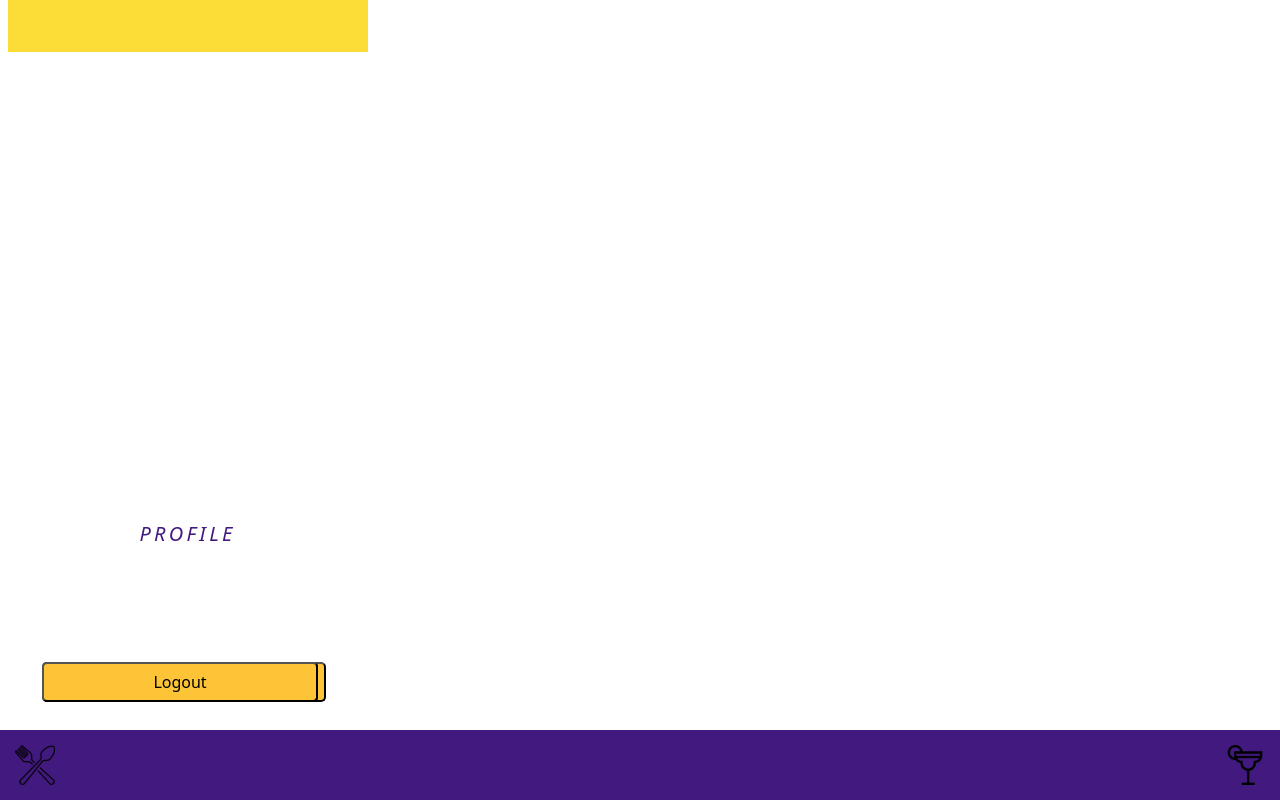
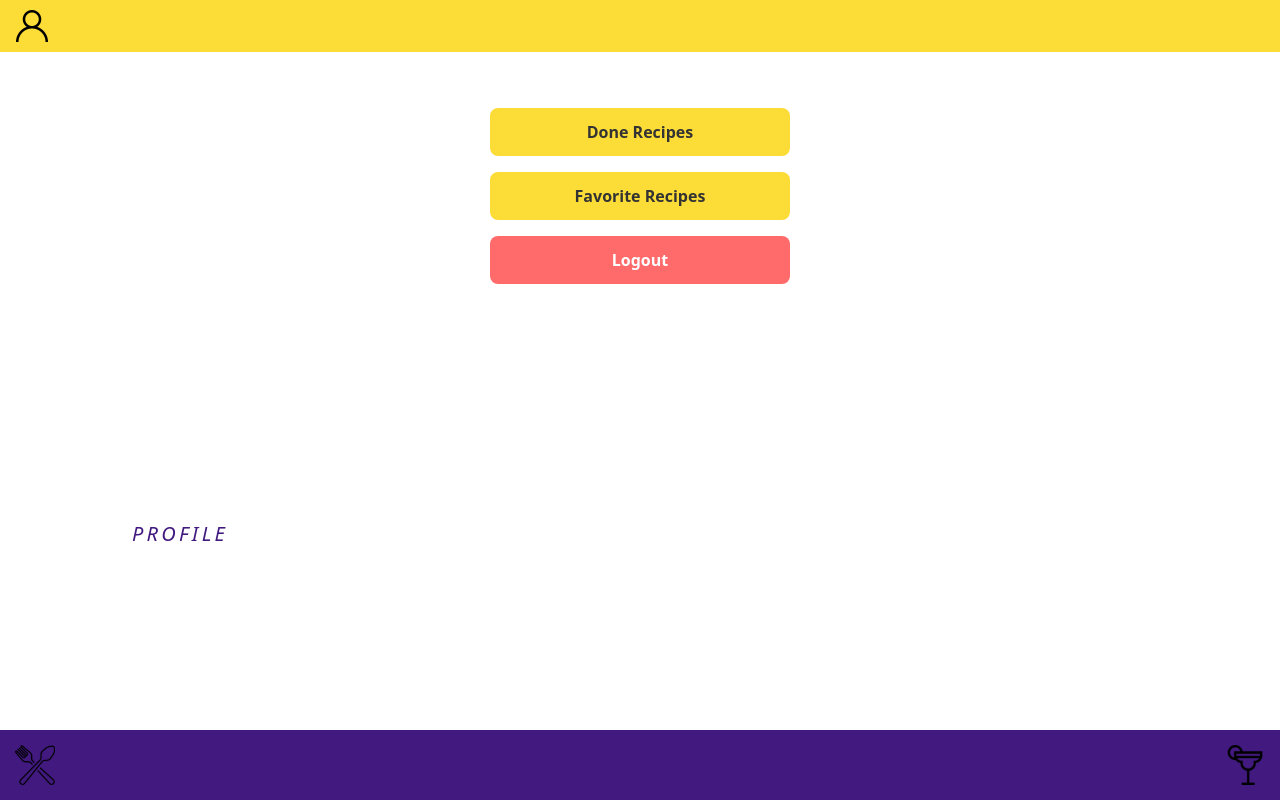
Before and after one commit to SamuelRocha91/ProjectRecipesApp, a React (Create React App) app: page /profile in a window 1280 px wide. Built offline with nearby package versions, Linux system fonts and the light colour scheme.

Commit message:
feat: ajusra css da página de perfil

```diff
--- a/src/components/Header.jsx
+++ b/src/components/Header.jsx
@@ -21,17 +21,9 @@ function Header({ title, enableSearchIcon = true }) {
 
   return (
     <header>
-      <h1 data-testid="page-title">{ title }</h1>
-      <Link to="/profile">
-        <button
-          type="button"
-        >
-          <img
-            data-testid="profile-top-btn"
-            src={ profileIcon }
-            alt="profile-icon"
-          />
-        </button>
+      <h1>{ title }</h1>
+      <Link className="btn-header" to="/profile">
+        <img src={ profileIcon } alt="  ´icone de perfil" />
       </Link>
 
       { searchIcon
@@ -40,7 +32,6 @@ function Header({ title, enableSearchIcon = true }) {
             <img
               src={ searchImg }
               alt="search-icon"
-              data-testid="search-top-btn"
             />
           </button>
         )}
--- a/src/components/header.css
+++ b/src/components/header.css
@@ -1,8 +1,47 @@
 header {
   background: #fcdc36;
   height: 52px;
-  left: 7.5px;
   position: absolute;
-  top: 0px;
-  width: 360px;
+  top: 0;
+  width: 100vw;
+  display: flex;
+  align-items: center;
+  justify-content: space-between;
+  padding: 0 16px;
+  box-sizing: border-box;
 }
+
+h1 {
+  font-size: 18px;
+  color: #333;
+  margin: 0;
+  padding: 0;
+  font-weight: bold;
+}
+
+.btn-header {
+  display: flex;
+  align-items: center;
+}
+
+.btn-header button {
+  background: none;
+  border: none;
+  padding: 0;
+}
+
+.btn-header img {
+  width: 32px;
+  height: 32px;
+}
+
+button {
+  background: none;
+  border: none;
+  cursor: pointer;
+}
+
+button img {
+  width: 24px;
+  height: 24px;
+}
--- /dev/null
+++ b/src/pages/Profile.css
@@ -0,0 +1,65 @@
+.main-profile {
+  align-items: center;
+  box-sizing: border-box;
+  display: flex;
+  flex-direction: column;
+  margin-top: 52px;
+  padding: 16px;
+}
+
+.profile-p {
+  color: #333;
+  font-size: 18px;
+  margin: 16px 0;
+}
+
+.a-react {
+  background-color: #fcdc36;
+  border-radius: 8px;
+  color: #333;
+  display: block;
+  font-size: 16px;
+  font-weight: 700;
+  margin: 8px 0;
+  max-width: 300px;
+  padding: 12px;
+  text-align: center;
+  text-decoration: none;
+  transition: background-color 0.3s ease, transform 0.2s ease;
+  width: 100%;
+}
+
+.a-react:hover {
+  background-color: #ffdd44;
+  transform: scale(1.05);
+}
+
+.a-react:active {
+  transform: scale(0.98);
+}
+
+.a-react:last-of-type {
+  background-color: #ff6b6b;
+  color: white;
+}
+
+.a-react:last-of-type:hover {
+  background-color: #ff7f7f;
+}
+
+
+@media ( max-width : 480px ) {
+
+  .main-profile {
+    padding: 12px;
+  }
+
+  p {
+    font-size: 16px;
+  }
+
+  .a-react {
+    font-size: 14px;
+    padding: 10px;
+  }
+}
--- a/src/pages/Profile.js
+++ b/src/pages/Profile.js
@@ -2,6 +2,7 @@ import React, { useState, useEffect } from 'react';
 import { Link } from 'react-router-dom';
 import Header from '../components/Header';
 import Footer from '../components/Footer';
+import './Profile.css';
 
 function Profile() {
   const [user, setUser] = useState({ user: '', email: '' });
@@ -11,38 +12,31 @@ function Profile() {
     setUser(userStorage);
   }, []);
 
-  const logout = () => { localStorage.clear(); };
+  const logout = () => localStorage.clear();
+  useEffect(() => {
+    console.log('Componente montado');
+
+    // Função de limpeza (executada ao desmontar o componente)
+    return () => {
+      logout();
+    };
+  }, []);
+
   return (
-    <main>
+    <main className="main-profile">
       <Header
         title="Profile"
         enableSearchIcon={ false }
       />
-      <p data-testid="profile-email">{user?.email}</p>
-      <Link to="/done-recipes">
-        <button
-          type="button"
-          data-testid="profile-done-btn"
-        >
-          Done Recipes
-        </button>
+      <p className="profile-p">{user?.email}</p>
+      <Link className="a-react" to="/done-recipes">
+        Done Recipes
       </Link>
-      <Link to="/favorite-recipes">
-        <button
-          type="button"
-          data-testid="profile-favorite-btn"
-        >
-          Favorite Recipes
-        </button>
+      <Link className="a-react" to="/favorite-recipes">
+        Favorite Recipes
       </Link>
-      <Link to="/">
-        <button
-          type="button"
-          data-testid="profile-logout-btn"
-          onClick={ () => logout() }
-        >
-          Logout
-        </button>
+      <Link className="a-react" to="/">
+        Logout
       </Link>
       <Footer />
     </main>
```
Also changed, not shown: src/images/profiles.png (added), 1 other file (tests, documents, lock files or other folders).
